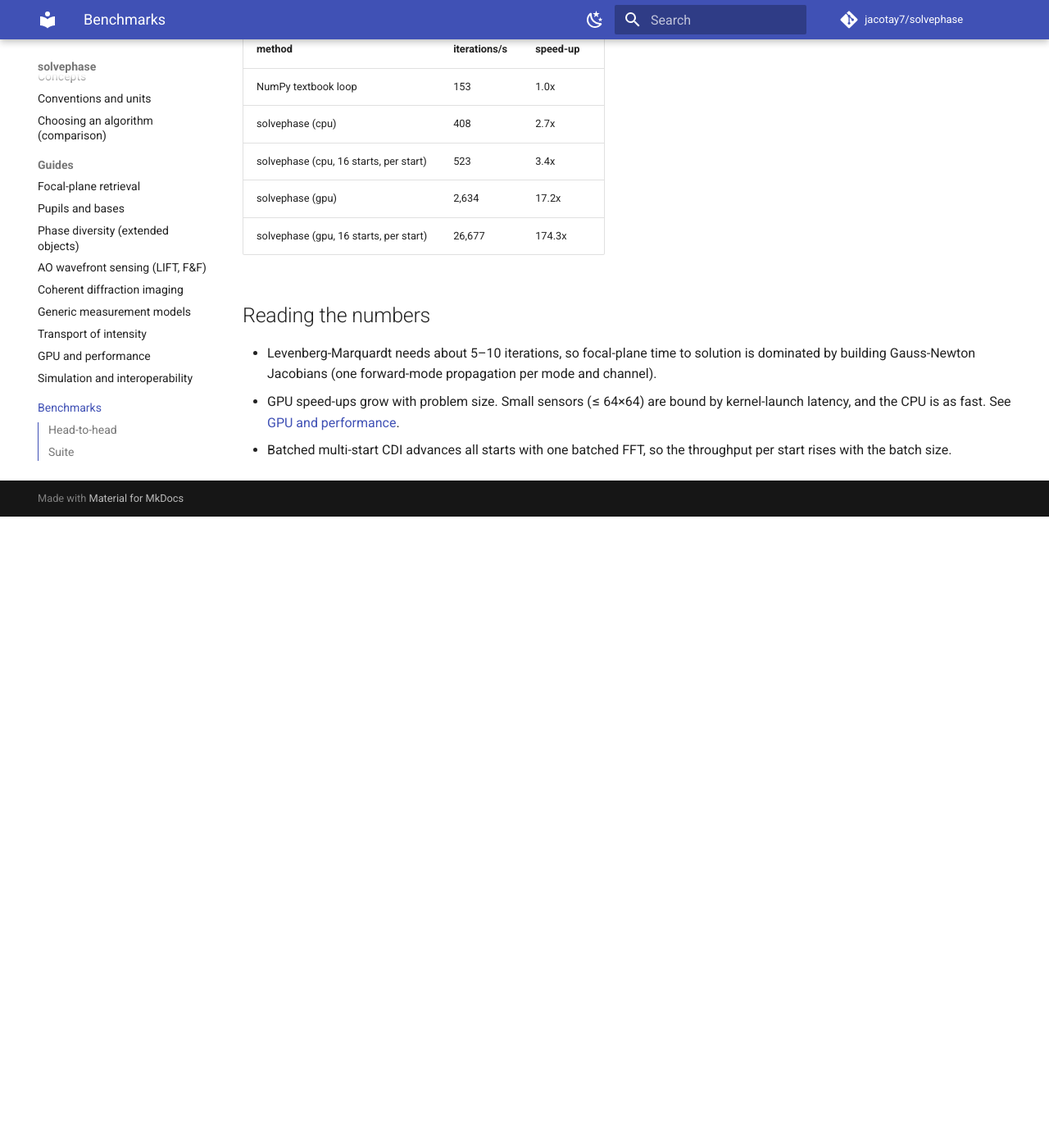
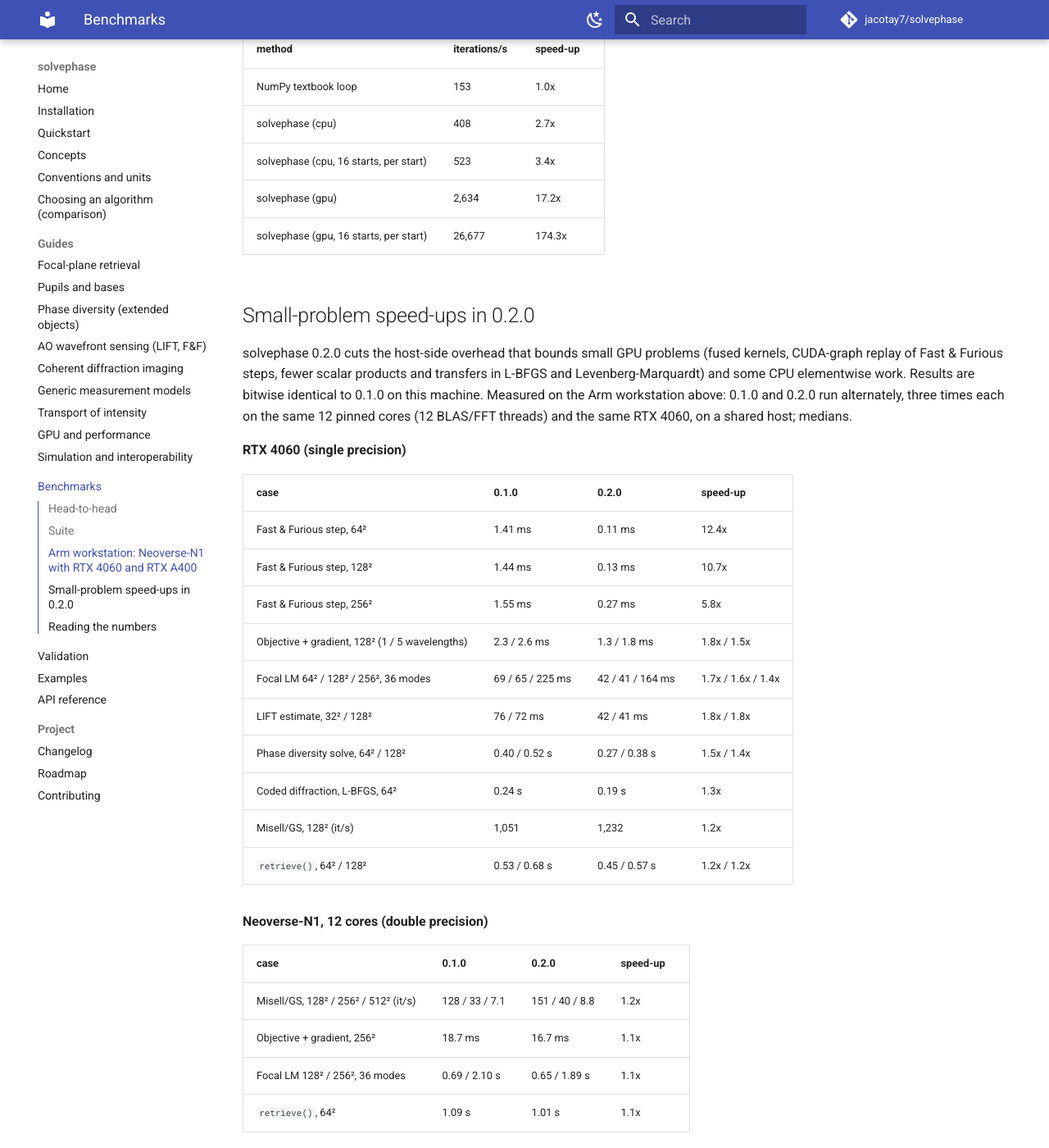
Before and after one commit to jacotay7/solvephase, an MkDocs documentation site: the page built from docs/benchmarks.md, in a window 1280 px wide and 1400 px high, scrolled down 9884 px. Shown: the whole window at 82% size. Built offline with MkDocs 1.6.1 and Material for MkDocs 9.7.7, drawn with Linux system fonts in a browser that asks for light colours; comment, search, counter and statistics services are not loaded; before the commit the page ends 10514 px from its top, so only the background shows below that; some of the changed text lies outside the part shown.

Commit message:
Release 0.2.0: record the small-problem speed-ups
Co-Authored-By: Claude Opus 5.5 <noreply@anthropic.com>

```diff
--- a/docs/benchmarks.md
+++ b/docs/benchmarks.md
@@ -320,13 +320,51 @@ Hardware: Ampere Neoverse-N1 (aarch64), 16 of 80 cores pinned with 16 threads; N
 
 
 
+## Small-problem speed-ups in 0.2.0
+
+solvephase 0.2.0 cuts the host-side overhead that bounds small GPU problems
+(fused kernels, CUDA-graph replay of Fast & Furious steps, fewer scalar
+products and transfers in L-BFGS and Levenberg-Marquardt) and some CPU
+elementwise work. Results are bitwise identical to 0.1.0 on this machine.
+Measured on the Arm workstation above: 0.1.0 and 0.2.0 run alternately,
+three times each on the same 12 pinned cores (12 BLAS/FFT threads) and the
+same RTX 4060, on a shared host; medians.
+
+**RTX 4060 (single precision)**
+
+| case | 0.1.0 | 0.2.0 | speed-up |
+|---|---|---|---|
+| Fast & Furious step, 64² | 1.41 ms | 0.11 ms | 12.4x |
+| Fast & Furious step, 128² | 1.44 ms | 0.13 ms | 10.7x |
+| Fast & Furious step, 256² | 1.55 ms | 0.27 ms | 5.8x |
+| Objective + gradient, 128² (1 / 5 wavelengths) | 2.3 / 2.6 ms | 1.3 / 1.8 ms | 1.8x / 1.5x |
+| Focal LM 64² / 128² / 256², 36 modes | 69 / 65 / 225 ms | 42 / 41 / 164 ms | 1.7x / 1.6x / 1.4x |
+| LIFT estimate, 32² / 128² | 76 / 72 ms | 42 / 41 ms | 1.8x / 1.8x |
+| Phase diversity solve, 64² / 128² | 0.40 / 0.52 s | 0.27 / 0.38 s | 1.5x / 1.4x |
+| Coded diffraction, L-BFGS, 64² | 0.24 s | 0.19 s | 1.3x |
+| Misell/GS, 128² (it/s) | 1,051 | 1,232 | 1.2x |
+| `retrieve()`, 64² / 128² | 0.53 / 0.68 s | 0.45 / 0.57 s | 1.2x / 1.2x |
+
+**Neoverse-N1, 12 cores (double precision)**
+
+| case | 0.1.0 | 0.2.0 | speed-up |
+|---|---|---|---|
+| Misell/GS, 128² / 256² / 512² (it/s) | 128 / 33 / 7.1 | 151 / 40 / 8.8 | 1.2x |
+| Objective + gradient, 256² | 18.7 ms | 16.7 ms | 1.1x |
+| Focal LM 128² / 256², 36 modes | 0.69 / 2.10 s | 0.65 / 1.89 s | 1.1x |
+| `retrieve()`, 64² | 1.09 s | 1.01 s | 1.1x |
+
+Other CPU cases are unchanged within the noise of the shared host: CPU
+focal-plane solves spend most of their time in the FFTs.
+
 ## Reading the numbers
 
 - Levenberg-Marquardt needs about 5–10 iterations, so focal-plane time to
   solution is dominated by building Gauss-Newton Jacobians (one
   forward-mode propagation per mode and channel).
-- GPU speed-ups grow with problem size. Small sensors (≤ 64×64) are bound
-  by kernel-launch latency, and the CPU is as fast. See
+- GPU speed-ups grow with problem size. Small solves (≤ 64×64) are bound
+  by kernel-launch latency, and the CPU is as fast; Fast & Furious, which
+  replays its steps from CUDA graphs, is the exception. See
   [GPU and performance](guide/performance.md).
 - Batched multi-start CDI advances all starts with one batched FFT, so the
   throughput per start rises with the batch size.
--- a/src/solvephase/__about__.py
+++ b/src/solvephase/__about__.py
@@ -1,3 +1,3 @@
 """Package version."""
 
-__version__ = "0.1.0"
+__version__ = "0.2.0"
```
Also changed, not shown: CHANGELOG.md (+35 -0 lines).
